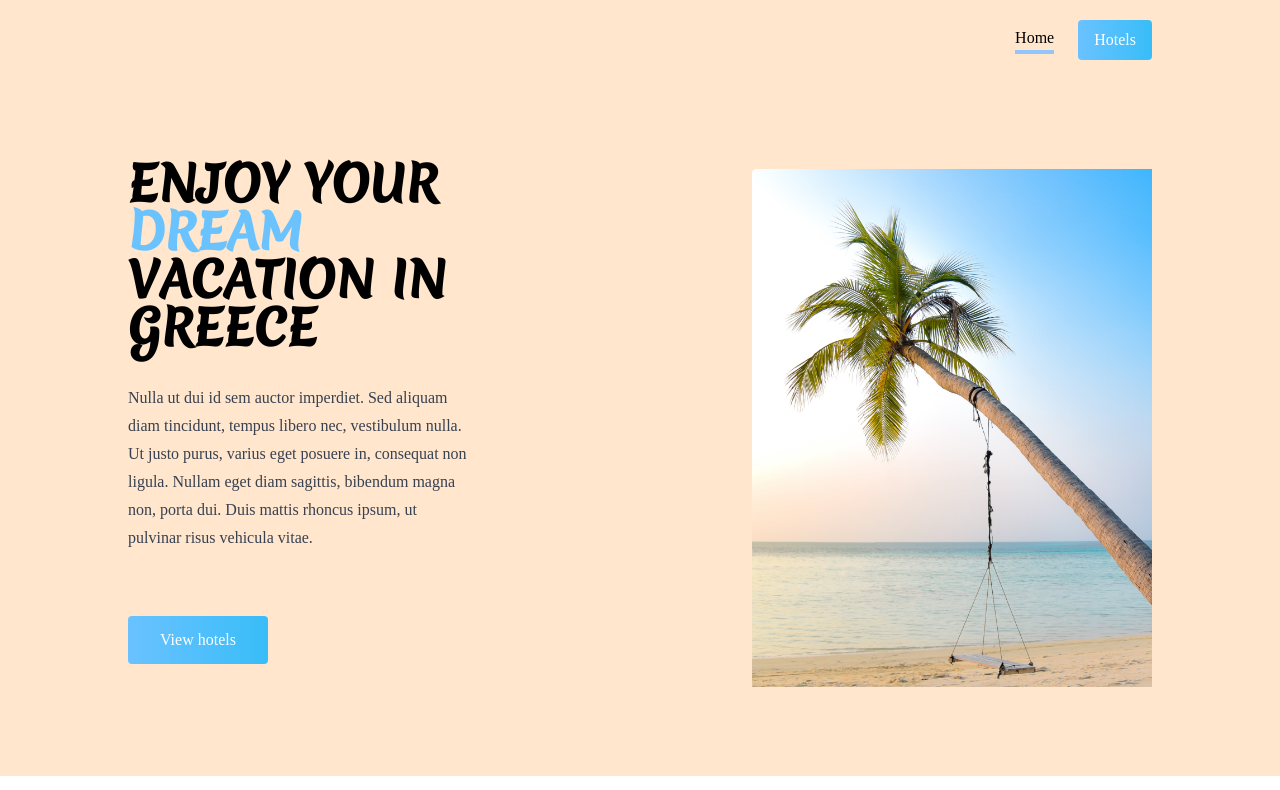
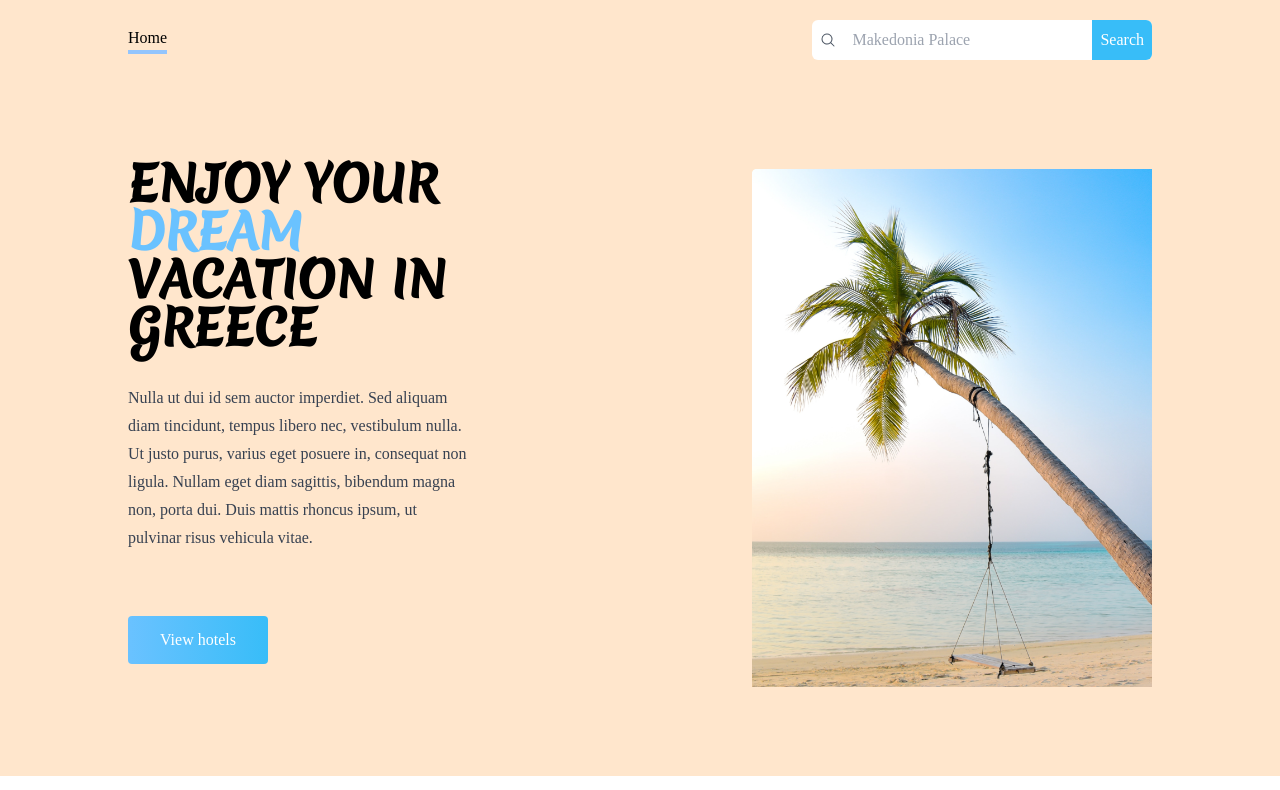
Before and after one commit to pleasemerge/visitgreece, a Vue app: page / in a window 1280 px wide. Shown: the top 790 px of the page. Built offline with nearby package versions, Linux system fonts and the light colour scheme; a web font is replaced by a local one.

Commit message:
Add search

```diff
--- /dev/null
+++ b/src/components/FormSearchHotel.vue
@@ -0,0 +1,70 @@
+<script setup lang="ts">
+import { ref, computed } from 'vue'
+import { useRouter } from 'vue-router'
+import {  MagnifyingGlassIcon } from '@heroicons/vue/24/solid'
+import { hotels, randomHotel } from '@/stores/hotels'
+import AppBtn from '@/components/AppBtn.vue'
+
+const router = useRouter()
+
+interface Props {
+  pageScrolled?: boolean
+}
+
+const props = withDefaults(defineProps<Props>(), {
+  pageScrolled: false
+})
+
+const searchString = ref('')
+
+const search = () => {
+  if (searchResults.value[selectedHotelIndex.value]) {
+    searchString.value = searchResults.value[selectedHotelIndex.value]
+  }
+  router.push({ name: 'list-hotels', query: { search: searchString.value }, replace: true })
+  searchString.value = ''
+  selectedHotelIndex.value = -1
+}
+
+const hotelsData = hotels.map(hotel => hotel.name)
+
+const searchResults = computed(() => {
+  if (searchString.value === '') return []
+  return hotelsData.filter(hotelName => hotelName.includes(searchString.value))
+})
+
+const selectedHotelIndex = ref(-1)
+</script>
+
+<template>
+<div class="relative flex bg-white items-center rounded-md">
+  <magnifying-glass-icon class="w-4 h-4 bg-white ml-2 text-gray-600" />
+  <input
+    v-model="searchString"
+    type="text"
+    :class="['search-input px-4 py-2 w-64 bg-white text-gray-800']"
+    :placeholder="`${randomHotel.name}`"
+    v-on:keyup.enter="search()"
+    v-on:keyup.down="(selectedHotelIndex + 1) < searchResults.length && selectedHotelIndex++"
+    v-on:keyup.up="(selectedHotelIndex - 1) > -1 && selectedHotelIndex--"
+    v-on:keyup.esc="selectedHotelIndex = -1; searchString = ''"
+  />
+  <app-btn
+    :classNames="`px-2 py-2 rounded-tr-md rounded-br-md  ${ pageScrolled ? 'bg-orange-200 text-gray-700' : 'bg-sky-400 text-white' }`"
+    @click="search()"
+  >
+    Search
+  </app-btn>
+
+  <div class="absolute w-full top-10 rounded-bl-md rounded-br-md border left-0 bg-white flex flex-wrap" v-if="searchResults.length > 0">
+    <div v-for="(hotelName, index) of searchResults" :key="index" class="w-full">
+      <router-link
+        :to="{ name: 'show-hotel', params: { name: hotelName } }"
+        :class="['block w-full py-1 px-4  mt-b hover:bg-orange-100 transition-colors duration-200', selectedHotelIndex === index ? 'bg-orange-100' : '']"
+      >
+        {{hotelName}}
+      </router-link>
+    </div>
+  </div>
+</div>
+</template>
--- a/src/components/TheNavbar.vue
+++ b/src/components/TheNavbar.vue
@@ -1,36 +1,6 @@
-<template>
-<nav :class="{
-  'h-20 fixed top-0 w-full z-20 bg-primary transition-all duration-300': true,
-  'bg-sky-300 text-white': pageScrolled
-}">
-  <div class="h-20 container mx-auto">
-    <div class="flex justify-between md:justify-end items-center gap-4 h-20">
-      <div class="flex gap-2">
-        <router-link
-          :to="{ name: 'Home' }"
-          :class="{
-          'border-b-4 border-blue-300': route.name === 'Home',
-          'border-orange-100': pageScrolled
-        }">
-          Home
-        </router-link>
-      </div>
-
-      <div class="ml-2">
-        <app-btn :class="{
-          'bg-primary': pageScrolled
-        }">
-          <router-link :to="{ name: 'list-hotels' }">Hotels</router-link>
-        </app-btn>
-      </div>
-    </div>
-  </div>
-</nav>
-</template>
-
 <script setup lang="ts">
 import { ref, onUnmounted } from 'vue'
-import AppBtn from '@/components/AppBtn.vue'
+import FormSearchHotel from '@/components/FormSearchHotel.vue'
 import { useRoute } from 'vue-router'
 const route = useRoute()
 
@@ -43,3 +13,26 @@ onUnmounted(() => {
   window.removeEventListener('scroll', handleScroll)
 })
 </script>
+
+<template>
+<nav :class="{
+  'h-20 fixed top-0 w-full z-20 bg-primary transition-all duration-300': true,
+  'bg-sky-300': pageScrolled
+}">
+  <div class="h-20 container mx-auto">
+    <div class="flex justify-between items-center gap-4 h-20">
+      <div class="flex gap-2 items-center">
+        <router-link
+          :to="{ name: 'Home' }"
+          :class="{
+          'border-b-4 border-blue-300': route.name === 'Home',
+          'border-orange-100 text-white': pageScrolled
+        }">
+          Home
+        </router-link>
+      </div>
+      <form-search-hotel :pageScrolled="pageScrolled" />
+    </div>
+  </div>
+</nav>
+</template>
--- a/src/stores/hotels.ts
+++ b/src/stores/hotels.ts
@@ -85,3 +85,4 @@ export const hotels = seedHotels()
 
 export const featuredHotels = hotels.filter(hotel => hotel.featured).slice(0, 3)
 export const featuredHotel = hotels.find(h => h.featured)
+export const randomHotel = hotels[_.random(0, hotels.length - 1)]
--- a/src/views/Hotel/Show.vue
+++ b/src/views/Hotel/Show.vue
@@ -9,6 +9,11 @@ const route = useRoute()
 const hotelsStore = useHotelsStore()
 const hotel = hotelsStore.hotels.find(h => h.name === route.params.name)
 
+
+const medianRating = hotel && hotel.comments ? hotel?.comments?.reduce((total, comment, _u) => {
+  return total += comment.rating
+}, 0) / hotel.comments.length : 0
+
 </script>
 
 <template>
@@ -18,7 +23,17 @@ const hotel = hotelsStore.hotels.find(h => h.name === route.params.name)
       <featured-hotel :hotel="hotel" class="container" />
     </div>
     <div v-if="hotel.comments && hotel.comments.length > 0" class="container my-4">
-      <h1 class="text-3xl py-4">Reviews</h1>
+      <div class="w-full flex justify-between">
+        <h1 class="text-3xl py-4">Reviews</h1>
+        <div class="grid py-4">
+          <div class="text-gray-500">
+            Median users rating
+          </div>
+          <div class="flex justify-end">
+            <star-icon class="inline-block w-4 h-4 text-amber-400" v-for="star in [...Array(Math.round(medianRating)).keys()]" :key="star" />
+          </div>
+        </div>
+      </div>
       <div v-for="(comment, index) of hotel.comments" :key="index" class="p-4 bg-white mb-2 border border-gray-200 rounded-md w-full flex flex-wrap">
         <div class="w-full flex items-center flex-wrap justify-between">
           <div>
--- a/src/views/ListHotels.vue
+++ b/src/views/ListHotels.vue
@@ -1,7 +1,7 @@
 <script setup lang="ts">
 import _ from 'underscore'
 import { useRoute } from 'vue-router'
-import { computed, ref, Ref } from 'vue'
+import { computed, ref, Ref, watch } from 'vue'
 import TheFeaturedHotel from '@/components/HotelFeatured.vue'
 import ListHotels from '@/components/HotelList.vue'
 import FormSelect from '@/components/FormSelect.vue'
@@ -18,6 +18,7 @@ const provinces = _.uniq(hotels.map(hotel => hotel.province))
 
 const route = useRoute()
 const sortBy = ref('asc')
+const searchQuery: Ref<string> = route.query.search ? ref(String(route.query.search)) : ref('')
 const pageSize = 9
 let limit = ref(pageSize)
 let filterByRating: Ref<number> = ref(0)
@@ -43,7 +44,8 @@ const filters = {
   byProvince: (hotel: IHotel) => {
     if (!selectedProvince.value || selectedProvince.value === 'All') return hotel
     return hotel.province === selectedProvince.value
-  }
+  },
+  searchQuery: (hotel: IHotel) => hotel.name.includes(searchQuery.value)
 }
 
 const totalItems = ref(0)
@@ -53,6 +55,7 @@ const items = computed(() : IHotel[] => {
   .filter(filters.byRating)
   .filter(filters.byFacilities)
   .filter(filters.byProvince)
+  .filter(filters.searchQuery)
 
   totalItems.value = items.length
 
@@ -64,6 +67,12 @@ const isFacilitySelected = (id: string | number) : boolean => selectedFacilities
 const loadMore = () => {
   limit.value += pageSize
 }
+
+watch(() => route.query.search, (newValue, _u) => {
+  if (newValue || newValue === '') {
+    searchQuery.value = newValue.toString()
+  }
+})
 </script>
 
 <template>
@@ -114,7 +123,7 @@ const loadMore = () => {
       <app-btn @click="loadMore()">Load more</app-btn>
     </div>
     <div v-if="items && items.length === 0" class="container">
-      No hotels found. <a @click="selectedProvince = ''; selectedFacilities = []; filterByRating = 0" class="underline text-gray-800">Reset filters</a>?
+      No hotels found. <a @click="selectedProvince = ''; selectedFacilities = []; filterByRating = 0; searchQuery = ''" class="underline text-gray-800">Reset filters</a>?
     </div>
   </div>
 </main>
```
